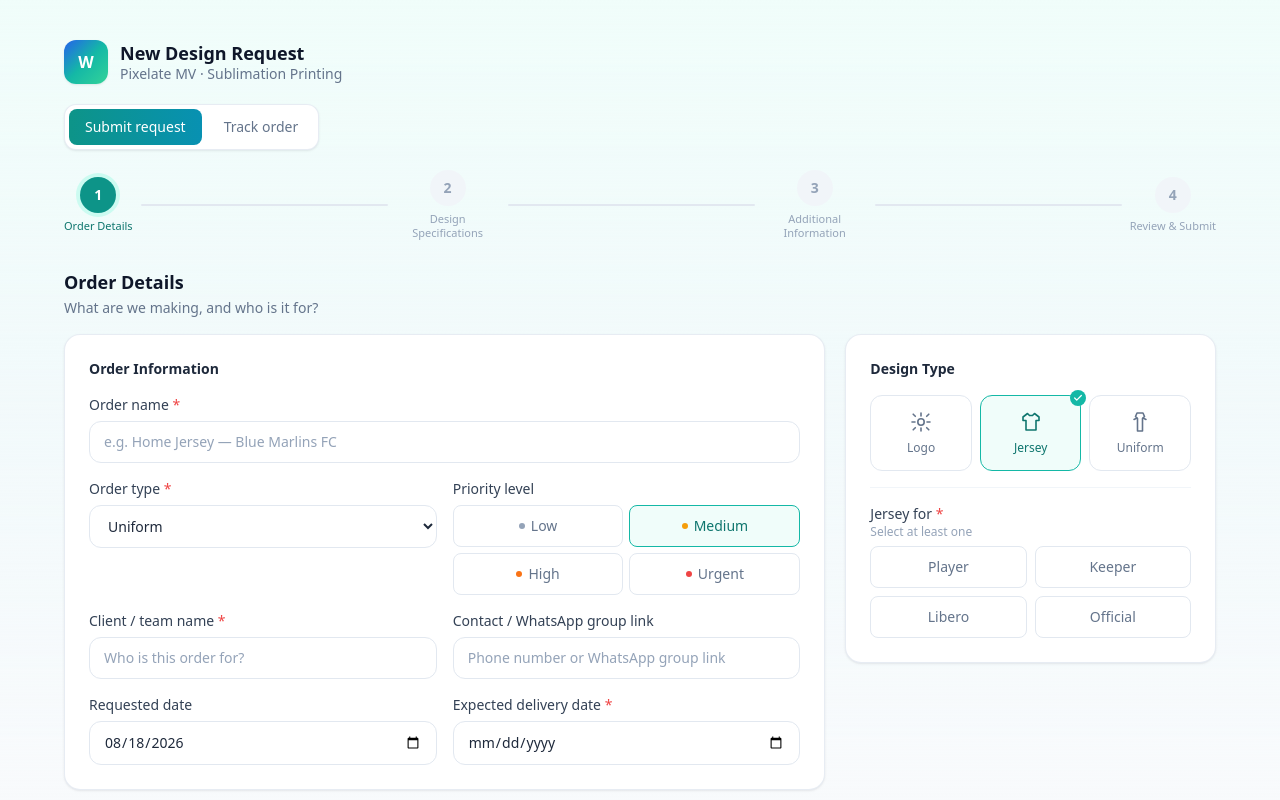
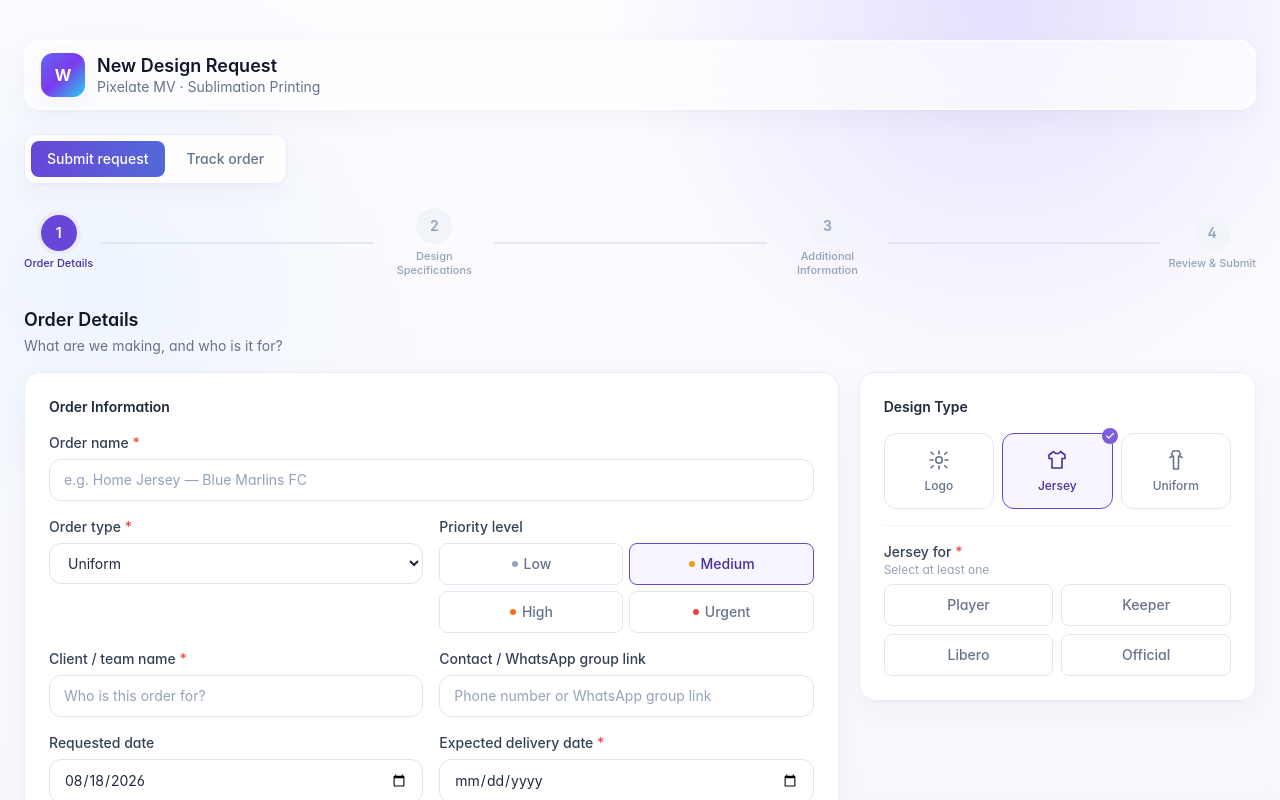
Before and after one commit to daringdulls/workflow, a Next.js app: page /request in a window 1280 px wide. Shown: the top 800 px of the page. Built offline with nearby package versions, Linux system fonts and the light colour scheme.

Commit message:
Redesign graphic design workspace and request flow

```diff
--- a/src/app/globals.css
+++ b/src/app/globals.css
@@ -7,7 +7,10 @@ html, body {
 }
 
 body {
-  background-color: #f6f7f9;
+  background-color: #f8f8fc;
+  color: #17152b;
+  font-feature-settings: "cv02", "cv03", "cv04", "cv11";
+  text-rendering: optimizeLegibility;
 }
 
 .dark body {
@@ -15,7 +18,7 @@ body {
 }
 
 ::selection {
-  background-color: #cde2fb;
+  background-color: #ddd4ff;
 }
 
 .dark ::selection {
@@ -30,3 +33,52 @@ body {
 .dark * {
   scrollbar-color: #334155 transparent;
 }
+
+button, input, select, textarea {
+  font: inherit;
+}
+
+button:focus-visible, input:focus-visible, select:focus-visible, textarea:focus-visible, a:focus-visible {
+  outline: 3px solid rgba(139, 115, 230, 0.28);
+  outline-offset: 2px;
+}
+
+@media (prefers-reduced-motion: reduce) {
+  *, *::before, *::after {
+    scroll-behavior: auto !important;
+    transition-duration: 0.01ms !important;
+    animation-duration: 0.01ms !important;
+    animation-iteration-count: 1 !important;
+  }
+}
+
+/* Public request workspace: a calm violet system that keeps the existing
+   utility-driven form components consistent without duplicating markup. */
+.request-theme .bg-teal-600 { background-color: #6847d8 !important; }
+.request-theme .bg-teal-500 { background-color: #7b5ddd !important; }
+.request-theme .bg-teal-400 { background-color: #9c87ea !important; }
+.request-theme .bg-teal-50 { background-color: #f7f5ff !important; }
+.request-theme .bg-teal-50\/70 { background-color: rgba(247, 245, 255, 0.84) !important; }
+.request-theme .text-teal-800 { color: #3b287f !important; }
+.request-theme .text-teal-700 { color: #482e9f !important; }
+.request-theme .text-teal-600 { color: #6847d8 !important; }
+.request-theme .border-teal-500 { border-color: #6847d8 !important; }
+.request-theme .border-teal-300 { border-color: #bcaef2 !important; }
+.request-theme .border-teal-100 { border-color: #eee9ff !important; }
+.request-theme .ring-teal-100 { --tw-ring-color: #eee9ff !important; }
+.request-theme .focus\:ring-teal-400:focus { --tw-ring-color: #9c87ea !important; }
+.request-theme .focus\:border-teal-400:focus { border-color: #9c87ea !important; }
+.request-theme .from-teal-600 {
+  --tw-gradient-from: #6847d8 var(--tw-gradient-from-position) !important;
+  --tw-gradient-to: rgb(104 71 216 / 0) var(--tw-gradient-to-position) !important;
+}
+.request-theme .to-cyan-600 { --tw-gradient-to: #5269d8 var(--tw-gradient-to-position) !important; }
+.request-theme input,
+.request-theme select,
+.request-theme textarea {
+  border-color: #e5e2ef;
+  background-color: rgba(255, 255, 255, 0.92);
+}
+.request-theme input:hover,
+.request-theme select:hover,
+.request-theme textarea:hover { border-color: #cfc7ea; }
--- a/src/app/request/page.tsx
+++ b/src/app/request/page.tsx
@@ -188,7 +188,7 @@ function ReviewSection({
   children: React.ReactNode;
 }) {
   return (
-    <div className="bg-white rounded-2xl border border-slate-200/80 shadow-card p-5 sm:p-6 h-full">
+    <div className="bg-white/95 rounded-2xl border border-violet-100 shadow-card p-5 sm:p-6 h-full">
       <div className="flex items-center justify-between mb-3">
         <h3 className="text-sm font-semibold text-slate-800">{title}</h3>
         <button type="button" onClick={onEdit} className="text-xs font-medium text-teal-600 hover:text-teal-700">
@@ -228,7 +228,7 @@ function Panel({
   children: React.ReactNode;
 }) {
   return (
-    <div className={`bg-white rounded-2xl border border-slate-200/80 shadow-card p-5 sm:p-6 ${className}`}>
+    <div className={`bg-white/95 rounded-2xl border border-violet-100 shadow-card p-5 sm:p-6 ${className}`}>
       <h3 className="text-sm font-semibold text-slate-800 mb-4">{title}</h3>
       {children}
       {tip && (
@@ -346,7 +346,7 @@ function TrackOrder() {
 
   return (
     <div className="space-y-5">
-      <div className="bg-white rounded-2xl border border-slate-200/80 shadow-card p-6 sm:p-8">
+      <div className="bg-white/95 rounded-2xl border border-violet-100 shadow-card p-6 sm:p-8">
         <h2 className="text-base font-semibold text-slate-900 mb-1">Enter your order number to check its status</h2>
         <p className="text-sm text-slate-500 mb-4">We&apos;ll show you exactly where your request is in the pipeline.</p>
         <form onSubmit={submit} className="flex gap-2 max-w-xl">
@@ -674,8 +674,8 @@ export default function RequestPage() {
 
   if (done) {
     return (
-      <div className="min-h-[100dvh] flex items-center justify-center px-4 py-12">
-        <div className="fixed inset-0 -z-10 bg-gradient-to-b from-teal-50 via-cyan-50/40 to-slate-50" />
+      <div className="request-theme min-h-[100dvh] flex items-center justify-center px-4 py-12">
+        <div className="fixed inset-0 -z-10 bg-[radial-gradient(circle_at_75%_0%,rgba(221,212,255,0.8),transparent_32%),linear-gradient(180deg,#fbfaff_0%,#f7f8fc_100%)]" />
         <div className="w-full max-w-md bg-white rounded-2xl border border-slate-200/80 shadow-card p-8 text-center">
           <span className="mx-auto flex h-14 w-14 items-center justify-center rounded-full bg-teal-50 text-teal-600 mb-4">
             <svg viewBox="0 0 24 24" fill="none" className="h-7 w-7">
@@ -718,11 +718,11 @@ export default function RequestPage() {
   }
 
   return (
-    <div className="px-4 py-8 sm:py-10">
-      <div className="fixed inset-0 -z-10 bg-gradient-to-b from-teal-50 via-cyan-50/40 to-slate-50" />
-      <div className="mx-auto w-full max-w-6xl">
-        <div className="flex items-center gap-3 mb-5">
-          <span className="flex h-11 w-11 items-center justify-center rounded-xl bg-gradient-to-br from-blue-600 via-teal-500 to-emerald-400 text-white font-bold shadow-card">
+    <div className="request-theme px-4 py-7 sm:px-6 sm:py-10 min-h-[100dvh]">
+      <div className="fixed inset-0 -z-10 bg-[radial-gradient(circle_at_78%_0%,rgba(221,212,255,0.72),transparent_30%),radial-gradient(circle_at_8%_35%,rgba(235,244,255,0.8),transparent_26%),linear-gradient(180deg,#fdfcff_0%,#f7f8fc_100%)]" />
+      <div className="mx-auto w-full max-w-[1320px]">
+        <div className="flex items-center gap-3 mb-6 rounded-2xl border border-white/80 bg-white/65 backdrop-blur-xl px-4 py-3 shadow-card">
+          <span className="flex h-11 w-11 items-center justify-center rounded-xl bg-gradient-to-br from-indigo-500 via-violet-600 to-cyan-400 text-white font-bold shadow-card">
             W
           </span>
           <div>
@@ -733,7 +733,7 @@ export default function RequestPage() {
           </div>
         </div>
 
-        <div className="flex gap-1.5 mb-5 bg-white rounded-xl border border-slate-200/80 p-1 shadow-card w-fit">
+        <div className="flex gap-1.5 mb-6 bg-white/85 rounded-xl border border-violet-100 p-1.5 shadow-card w-fit">
           <button
             onClick={() => setTab("submit")}
             className={`rounded-lg px-4 py-2 text-sm font-medium transition ${
--- a/src/components/DesignBoard.tsx
+++ b/src/components/DesignBoard.tsx
@@ -156,7 +156,7 @@ export default function DesignBoard({
   }
 
   return (
-    <div className="bg-white dark:bg-slate-900 rounded-2xl border border-slate-200/80 dark:border-slate-800 shadow-card p-5">
+    <div className="bg-white/90 dark:bg-slate-900 rounded-2xl border border-violet-100/80 dark:border-slate-800 shadow-card p-5 sm:p-6">
       <div className="flex flex-wrap items-center justify-between gap-2 mb-2">
         <div className="flex items-center gap-2">
           <span className="h-2 w-2 rounded-full bg-design" />
@@ -263,7 +263,7 @@ export default function DesignBoard({
         {COLUMNS.map((col) => {
           const colOrders = orders.filter((o) => o.status === col.key);
           return (
-            <div key={col.key} className="bg-slate-50 dark:bg-slate-800/40 rounded-xl p-3">
+            <div key={col.key} className="bg-[#faf9fd] dark:bg-slate-800/40 rounded-2xl p-3.5 border border-violet-100/60 dark:border-slate-800">
               <p className="text-xs font-semibold text-slate-500 dark:text-slate-400 uppercase tracking-wide mb-2 flex items-center justify-between">
                 <span className="flex items-center gap-1.5">
                   <span className={`h-1.5 w-1.5 rounded-full ${col.dot}`} />
@@ -284,7 +284,7 @@ export default function DesignBoard({
                       onKeyDown={(e) => {
                         if (e.key === "Enter") setSelected(o);
                       }}
-                      className="cursor-pointer bg-white dark:bg-slate-900 rounded-xl border border-slate-200 dark:border-slate-700 p-3 shadow-card hover:shadow-card-hover hover:border-design-200 dark:hover:border-design/40 transition"
+                      className="cursor-pointer bg-white dark:bg-slate-900 rounded-xl border border-violet-100 dark:border-slate-700 p-3.5 shadow-card hover:-translate-y-0.5 hover:shadow-card-hover hover:border-design-200 dark:hover:border-design/40 transition-all"
                     >
                       <div className="flex items-start gap-2 mb-1.5">
                         {o.logo_url ? (
--- a/tailwind.config.ts
+++ b/tailwind.config.ts
@@ -10,7 +10,7 @@ const config: Config = {
   theme: {
     extend: {
       fontFamily: {
-        sans: ["system-ui", "-apple-system", "Segoe UI", "Roboto", "Helvetica Neue", "sans-serif"],
+        sans: ["Inter", "Aptos", "system-ui", "-apple-system", "Segoe UI", "sans-serif"],
       },
       colors: {
         hotel: {
@@ -23,13 +23,14 @@ const config: Config = {
           900: "#0d366b",
         },
         design: {
-          50: "#f1eefb",
-          100: "#e4defa",
-          400: "#7a6bc9",
-          DEFAULT: "#4a3aa7",
-          600: "#3d2f8c",
-          700: "#2f2470",
-          900: "#1c1546",
+          50: "#f7f5ff",
+          100: "#eee9ff",
+          200: "#ddd4ff",
+          400: "#8b73e6",
+          DEFAULT: "#6847d8",
+          600: "#5b3bc4",
+          700: "#482e9f",
+          900: "#281b58",
         },
         freelance: {
           50: "#e8f9f2",
@@ -48,8 +49,8 @@ const config: Config = {
         },
       },
       boxShadow: {
-        card: "0 1px 2px 0 rgba(15, 23, 42, 0.04), 0 1px 3px 0 rgba(15, 23, 42, 0.06)",
-        "card-hover": "0 4px 10px -2px rgba(15, 23, 42, 0.10), 0 2px 4px -2px rgba(15, 23, 42, 0.06)",
+        card: "0 1px 2px rgba(42, 32, 79, 0.03), 0 8px 28px rgba(42, 32, 79, 0.045)",
+        "card-hover": "0 16px 38px -12px rgba(72, 46, 159, 0.18), 0 4px 12px rgba(42, 32, 79, 0.06)",
       },
     },
   },
```
Also changed, not shown: src/components/Dashboard.tsx (+6 -6 lines).
